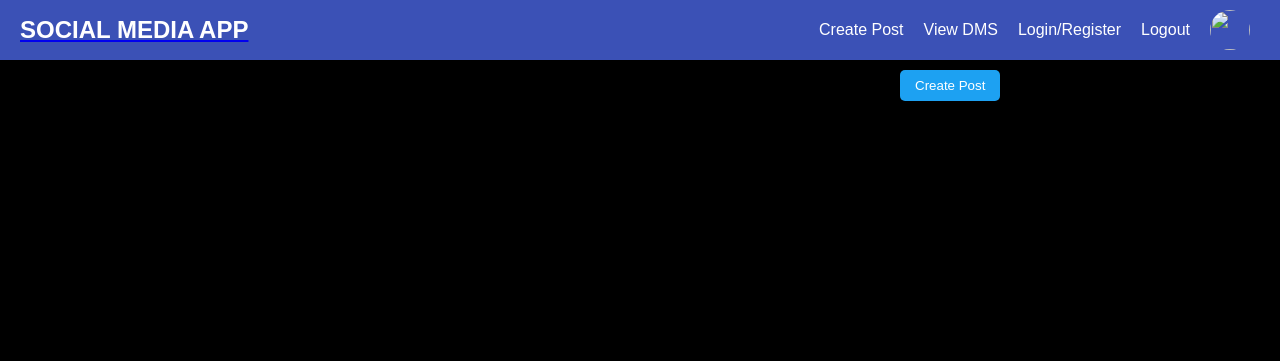
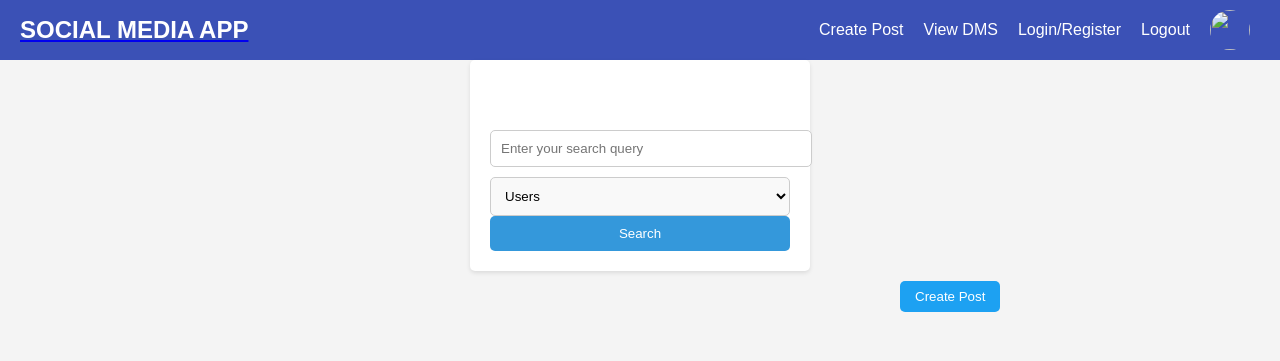
Before and after one commit to PravCoder/Social-Media-Site-Django, a Django app: page / in a window 1280 px wide. Shown: the top 361 px of the page. Run offline with Django 3.2, Linux system fonts and the light colour scheme; data that the repository does not hold is empty; parts of the project's set-up code (start-up, migrations or seed data) failed here and were passed over.

```diff
--- a/base/templates/base/home.html
+++ b/base/templates/base/home.html
@@ -229,10 +229,73 @@ h4 {
 
 </style>
 
+<style>
+  body {
+    font-family: Arial, sans-serif;
+    background-color: #f4f4f4;
+  }
 
+  .search-container {
+    width: 300px;
+    margin: 0 auto;
+    padding: 20px;
+    background-color: #fff;
+    border-radius: 5px;
+    box-shadow: 0 2px 4px rgba(0, 0, 0, 0.1);
+  }
 
+  .search-container h2 {
+    margin-bottom: 10px;
+    font-size: 20px;
+  }
+
+  .search-input {
+    width: 100%;
+    padding: 10px;
+    border: 1px solid #ccc;
+    border-radius: 5px;
+    margin-bottom: 10px;
+  }
+
+  .search-dropdown {
+    width: 100%;
+    padding: 10px;
+    border: 1px solid #ccc;
+    border-radius: 5px;
+    background-color: #f9f9f9;
+  }
+
+  .search-button {
+    width: 100%;
+    background-color: #3498db;
+    color: #fff;
+    border: none;
+    padding: 10px;
+    border-radius: 5px;
+    cursor: pointer;
+  }
+
+  .search-button:hover {
+    background-color: #2980b9;
+  }
+</style>
+<!-- SEARCH FUNCTIONALITY -->
+<body>
+  <div class="search-container">
+    <h2>Search</h2>
+    <form action="/search" method="get">
+      <input type="text" class="search-input" name="query" placeholder="Enter your search query">
+      <select class="search-dropdown" name="type">
+        <option value="users">Users</option>
+        <option value="posts">Posts</option>
+      </select>
+      <button type="submit" class="search-button">Search</button>
+    </form>
+  </div>
+</body>
+
+<!-- CREATE POST BUTTON -->
 <button id="post-button">Create Post</button>
-
 <div id="post-popup" class="popup">
   <div class="popup-content">
     <span class="close">&times;</span>
--- a/base/views.py
+++ b/base/views.py
@@ -9,6 +9,12 @@ from datetime import datetime
 from django.core.files.storage import FileSystemStorage
 import cloudinary
 import cloudinary.uploader
+import re  # run pip freeze
+
+
+def extract_hashtags(caption):
+    hashtags = re.findall(r'#\w+', caption)
+    return hashtags
 
 
 def home(request):
@@ -17,6 +23,7 @@ def home(request):
     #user.following.clear()
     posts = Post.objects.all()
     if request.method == "POST":
+        print(request.POST)
         if request.POST.get("follow") != None:
             user_to_follow = User.objects.get(id=int(request.POST.get("follow")))
             if user != user_to_follow:
@@ -44,11 +51,13 @@ def home(request):
             uploaded_image = request.FILES.get('image')
             if uploaded_image:
                 caption = request.POST.get("text-content")
+                # CLOUDINARY
                 cloudinary_response = cloudinary.uploader.upload(uploaded_image, folder="media-images")
                 public_id = cloudinary_response["public_id"]
                 print("PUBLIC-ID: " + str(public_id))
                 p1 = Post.objects.create(content=caption, posted_date=datetime.now(), author=user, varitey="image", public_id_image=public_id)
                 p1.image = cloudinary_response['secure_url']
+                # CLOUDINARY
                 user.posts.add(p1)
                 p1.save()
                 user.save()
@@ -148,11 +157,13 @@ def profile_page(request, pk):
         # UPLOAD PROFILE PICTURE
         uploaded_image = request.FILES.get('image')
         if uploaded_image:
+            # CLOUDINARY
             cloudinary_response = cloudinary.uploader.upload(uploaded_image, folder="media-images")
             public_id = cloudinary_response["public_id"]
             print("PUBLIC-ID: " + str(public_id))
             user.public_id_profile_image = public_id
             user.profile_pic = cloudinary_response['secure_url']
+            # CLOUDINARY
             user.save()
         if "unfollow" in list(request.POST.keys()):
             user_to_unfollow = User.objects.get(id=int(request.POST.get("unfollow")))
@@ -217,12 +228,12 @@ def create_post(request):
         uploaded_image = request.FILES.get('image')
         if uploaded_image:
             caption = request.POST.get("text-content")
+            # CLOUDINARY
             cloudinary_response = cloudinary.uploader.upload(uploaded_image, folder="media-images")
-
             public_id = cloudinary_response["public_id"]
             p1 = Post.objects.create(content=caption, posted_date=datetime.now(), author=user, varitey="image", public_id_image=public_id)
             p1.image = cloudinary_response['secure_url']
-
+            # CLOUDINARY
             user.posts.add(p1)
             p1.save()
             user.save()
@@ -292,22 +303,24 @@ def view_direct_message_chat(request, pk):
 # DONE: Style dm button on user profile page
 # DONE: when first time user with no account tries to access certain pages, error shows
 # DONE: Logout link/button.
+# DONE: add virtual environment for requirements.txt
+# DONE: Static/media files not rendering. Start new project python3 manage.py collecticstatic and confiure whitenoise. For media files configure
+# cloudinary. Test in development and make sure everything is working if it is deploy!
+
+# BUGS/ERRORS:
 
 
-# BUGS/ERRORS:
-# BUG: Static/media files not rendering. Start new project python3 manage.py collecticstatic and confiure whitenoise. For media files configure
-# cloudinary. Test in development and make sure everything is working if it is deploy!
-
 # FEATURES/IMRPOVEMENTS:
+# TODO: Topics model created through hashtags. And each post has a list of topcs.
+# TODO: Search functionality by user, post content, hashtags.
 # TODO: Bug reporting page.
-# TODO: Display number of users.
-# TODO: Credits page.
+# TODO: Credits page. Display number of users.
 # TODO: Clean up login/register page,
 # TODO: Search functionality for different categories users, posts, hashtags.
 # TODO: User is verfied when someone follows them, unfollows them, likes/comments on post, uses their hashtag.
 # TODO: Style following/followers tabs on profile page
-# TODO: add virtual environment for requirements.txt
 
 
-# Start Virtual environment: source venv/bin/activate. To create python3 -m venv venv.
-# Django version in venv Django==4.2.4
+# NOTE: PostgreSQL database will expire on render on Nov.21.
+# -Make sure cloudinary amount ofassests are under control.
+# -Cannot deploy multiple apps on free tier on render, so try creating multiple accounts.
```
Also changed, not shown: base/models.py (+6 -4 lines).
